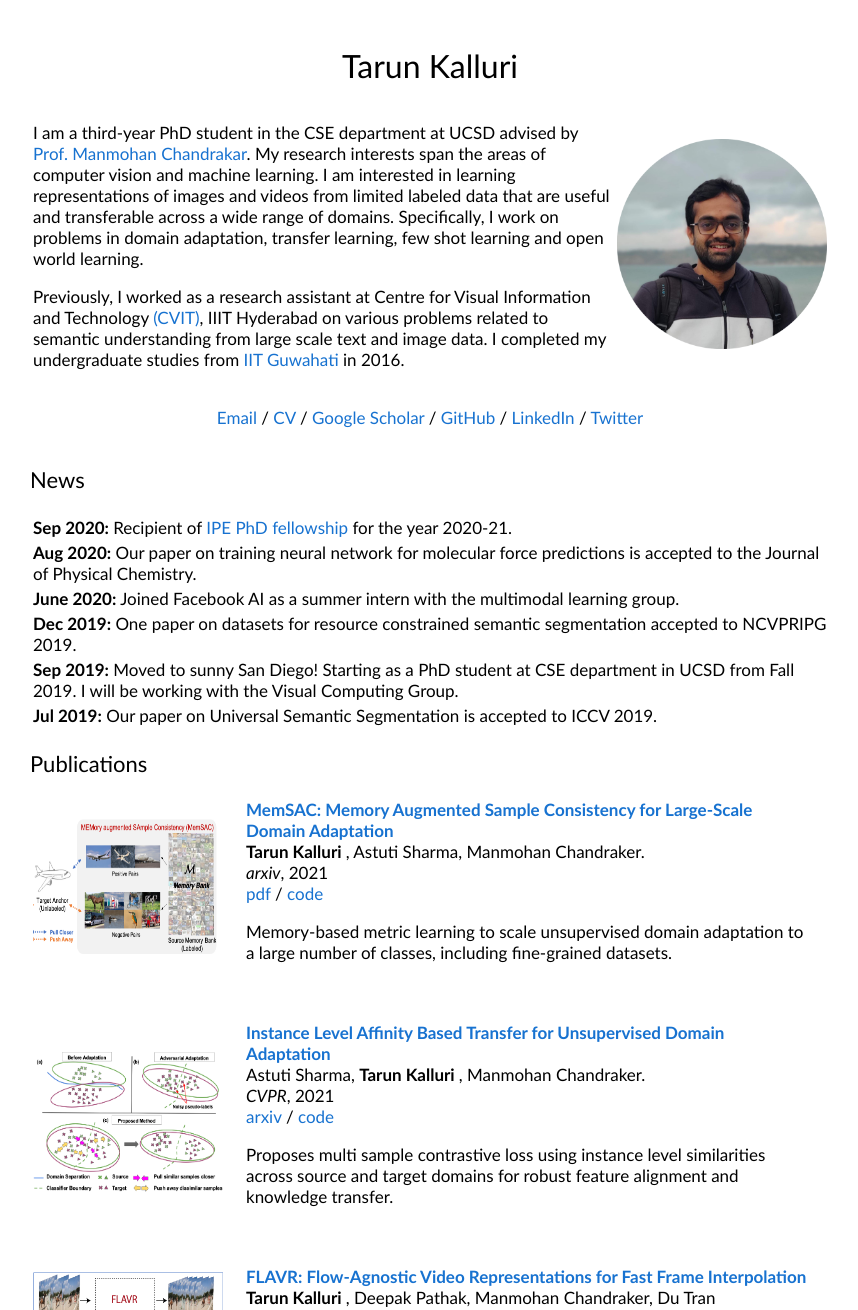
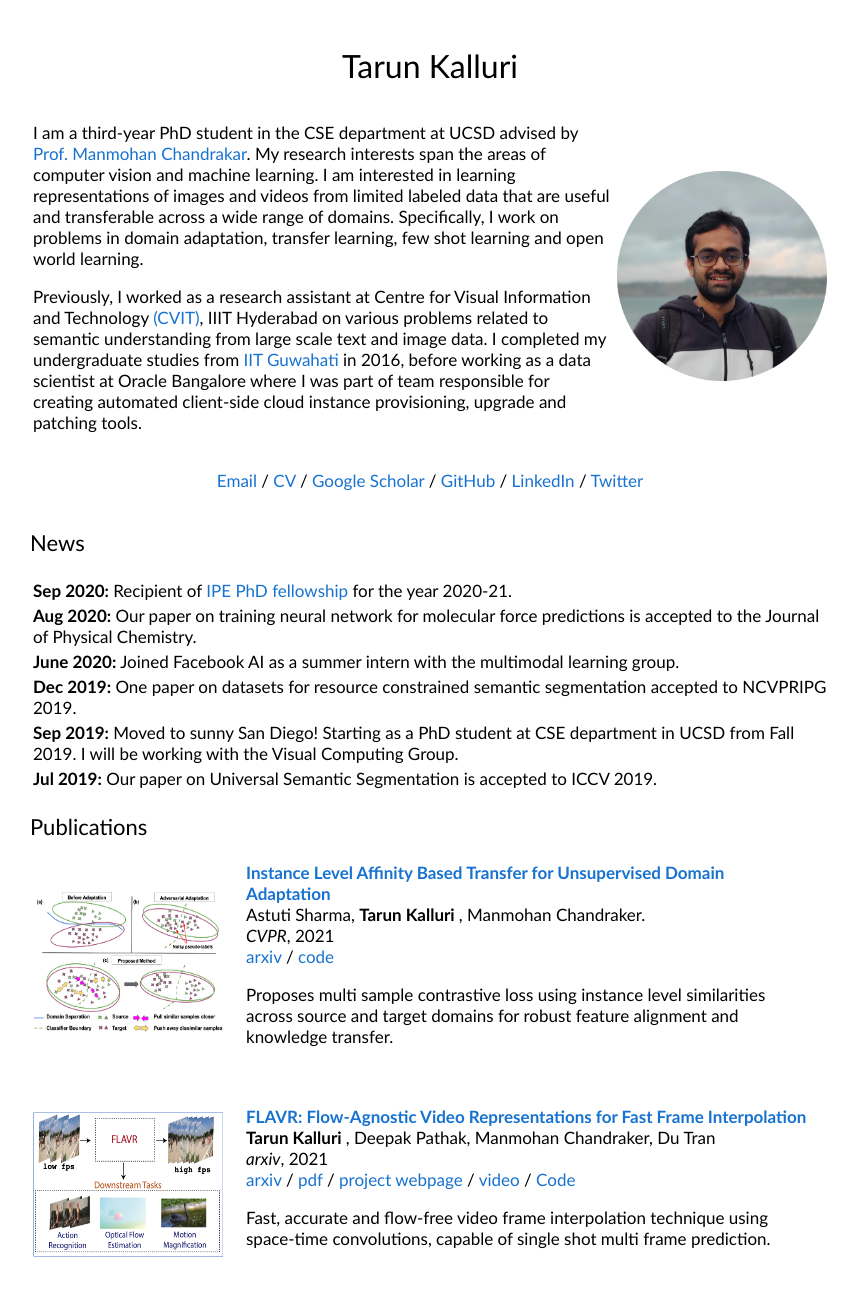
Before and after one commit to tarun005/tarun005.github.io, a Jekyll site: the page index.html, which Jekyll copies as it is, in a window 1280 px wide and 1400 px high, cut to the strip 0-1310 px from the top of the window. Shown: the whole strip, without its empty margins (210-1068 px from the left). Built offline with Jekyll 4.4.1, drawn with Linux system fonts in a browser that asks for light colours.

Commit message:
Update CV

```diff
--- a/index.html
+++ b/index.html
@@ -36,7 +36,7 @@
 <p> I am a third-year PhD student in the CSE department at UCSD advised by <a href="http://cseweb.ucsd.edu/~mkchandraker/" target="_blank"> Prof. Manmohan Chandrakar</a>. My research interests span the areas of computer vision and machine learning. I am interested in learning representations of images and videos from limited labeled data that are useful and transferable across a wide range of domains. Specifically, I work on problems in domain adaptation, transfer learning, few shot learning and open world learning.
 <!-- <a href="http://jacobsschool.ucsd.edu/visualcomputing/" target="_blank">Our group</a> at UCSD works on a wider variety of problems in computer vision involving graphics, 3D reconstruction, material estimation and robotics. </p> -->
 
-<p> Previously, I worked as a research assistant at Centre for Visual Information and Technology <a href="https://cvit.iiit.ac.in/" target="_blank">(CVIT)</a>, IIIT Hyderabad on various problems related to semantic understanding from large scale text and image data. I completed my undergraduate studies from <a href="https://www.flickr.com/photos/112446132@N04/albums/72157639004852166" target="_blank"> IIT Guwahati </a> in 2016. </p>
+<p> Previously, I worked as a research assistant at Centre for Visual Information and Technology <a href="https://cvit.iiit.ac.in/" target="_blank">(CVIT)</a>, IIIT Hyderabad on various problems related to semantic understanding from large scale text and image data. I completed my undergraduate studies from <a href="https://www.flickr.com/photos/112446132@N04/albums/72157639004852166" target="_blank"> IIT Guwahati </a> in 2016, before working as a data scientist at Oracle Bangalore where I was part of team responsible for creating automated client-side cloud instance provisioning, upgrade and patching tools. </p>
 
 
 </td>
@@ -82,36 +82,36 @@
 <table >
 <!-- > bgcolor="#ffffd0" -->
 
-    <tr>
-        <td>
-          <div>
-            <a href="" target="_blank"> <img src="files/thumbnails/MemSAC.png" alt="MemSAC_fig" width="190" height="145"> </a>
-          </div>
-        </td>
-        <td style="padding:20px;width:100%;vertical-align:middle">
-          <a href="">
-            <papertitle>MemSAC: Memory Augmented Sample Consistency for Large-Scale Domain Adaptation</papertitle>
-          </a>
-          <br>
+    <!-- <tr> -->
+    <!--     <td> -->
+    <!--       <div> -->
+    <!--         <a href="" target="_blank"> <img src="files/thumbnails/MemSAC.png" alt="MemSAC_fig" width="190" height="145"> </a> -->
+    <!--       </div> -->
+    <!--     </td> -->
+    <!--     <td style="padding:20px;width:100%;vertical-align:middle"> -->
+    <!--       <a href=""> -->
+    <!--         <papertitle>MemSAC: Memory Augmented Sample Consistency for Large-Scale Domain Adaptation</papertitle> -->
+    <!--       </a> -->
+    <!--       <br> -->
 
-          <strong> Tarun Kalluri </strong>,
-          Astuti Sharma,
-          Manmohan Chandraker.
+    <!--       <strong> Tarun Kalluri </strong>, -->
+    <!--       Astuti Sharma, -->
+    <!--       Manmohan Chandraker. -->
 
-          <br>
-          <em>arxiv</em>, 2021
-          <br>
-          <!-- <a href="https://arxiv.org/pdf/2104.01286.pdf">arxiv</a> / -->
-      <a href="files/papers/MemSAC.pdf">pdf</a> /
-      <!-- <a href="https://tarun005.github.io/FLAVR/">project webpage</a> / -->
-      <!-- <a href="https://youtu.be/TcQd0LCLCzo">video</a> / -->
-      <a href="">code </a>
-          <p></p>
-          <p>
-            Memory-based metric learning to scale unsupervised domain adaptation to a large number of classes, including fine-grained datasets.
-          </p>
-        </td>
-    </tr>
+    <!--       <br> -->
+    <!--       <em>arxiv</em>, 2021 -->
+    <!--       <br> -->
+    <!--       <!-1- <a href="https://arxiv.org/pdf/2104.01286.pdf">arxiv</a> / -1-> -->
+    <!--   <a href="files/papers/MemSAC.pdf">pdf</a> / -->
+    <!--   <!-1- <a href="https://tarun005.github.io/FLAVR/">project webpage</a> / -1-> -->
+    <!--   <!-1- <a href="https://youtu.be/TcQd0LCLCzo">video</a> / -1-> -->
+    <!--   <a href="">code </a> -->
+    <!--       <p></p> -->
+    <!--       <p> -->
+    <!--         Memory-based metric learning to scale unsupervised domain adaptation to a large number of classes, including fine-grained datasets. -->
+    <!--       </p> -->
+    <!--     </td> -->
+    <!-- </tr> -->
 
     <tr>
         <td>
```
Also changed, not shown: 1 other file.
